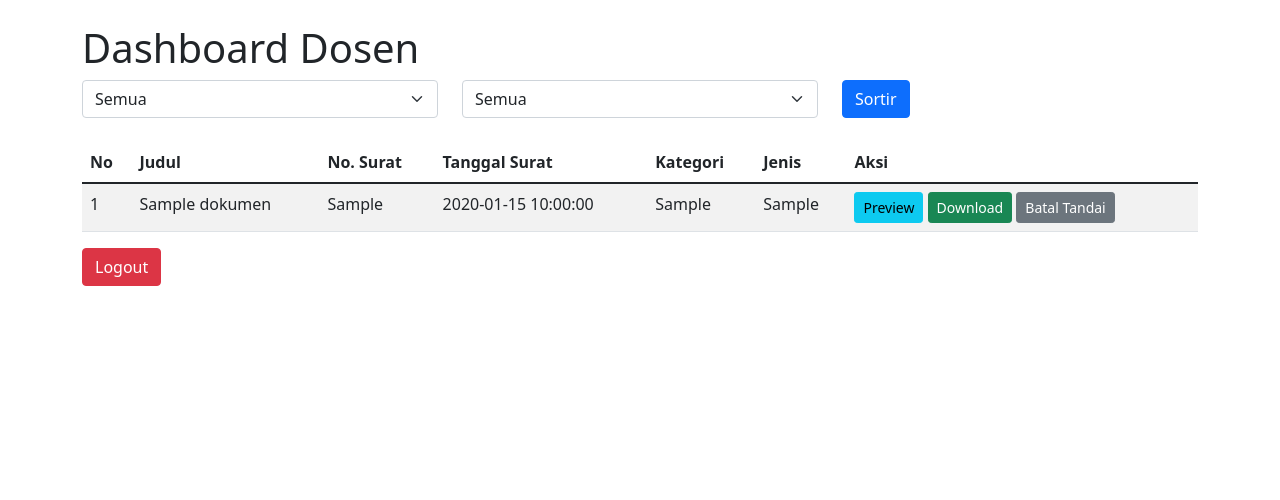
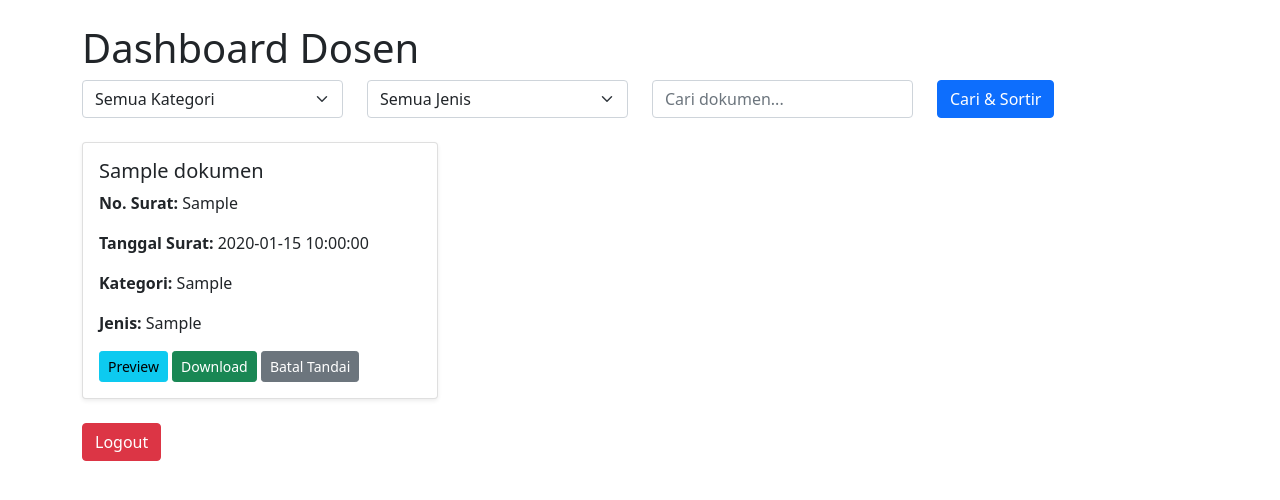
Before and after one commit to rizwandamn/arsip_kepdir, a PHP site: page /dashboard_dosen.php in a window 1280 px wide. Shown: the top 500 px of the page. Run offline with PHP 8.4, Linux system fonts and the light colour scheme; the visitor is signed in with stand-in values (Sample User, id 1); tables that the repository leaves empty or names only in its code hold one stand-in row (values such as "Sample post").

Commit message:
search dosen

```diff
--- a/dashboard_dosen.php
+++ b/dashboard_dosen.php
@@ -16,25 +16,41 @@ if (!isset($_SESSION['role']) || $_SESSION['role'] != 'dosen') {
     exit();
 }
 
+// Ambil ID user yang sedang login
+$userId = $_SESSION['id_user'];
+
 // Siapkan variabel filter
 $kategori_filter = isset($_POST['kategori']) ? $_POST['kategori'] : '';
 $jenis_filter = isset($_POST['jenis']) ? $_POST['jenis'] : '';
+$search_term = isset($_POST['search']) ? $_POST['search'] : '';
 
-// Query untuk mengambil semua dokumen dengan filter
-$query = "SELECT * FROM dokumen WHERE 1=1";
+// Query untuk mengambil dokumen yang DITANDAI oleh dosen
+$query = "SELECT d.* FROM dokumen d
+          JOIN marked_dokumen md ON d.id_dokumen = md.id_dokumen
+          WHERE md.id_user = ?";
 
 // Tambahkan filter kategori jika ada
 if ($kategori_filter) {
-    $query .= " AND kategori = '$kategori_filter'";
+    $query .= " AND d.kategori = '$kategori_filter'";
 }
 
 // Tambahkan filter jenis jika ada
 if ($jenis_filter) {
-    $query .= " AND jenis = '$jenis_filter'";
+    $query .= " AND d.jenis = '$jenis_filter'";
 }
 
-$query .= " ORDER BY created_at DESC";
-$result = mysqli_query($conn, $query);
+// Tambahkan filter pencarian berdasarkan judul atau nomor surat
+if ($search_term) {
+    $query .= " AND (d.title LIKE '%$search_term%' OR d.no_surat LIKE '%$search_term%')";
+}
+
+$query .= " ORDER BY d.created_at DESC";
+
+// Siapkan statement
+$stmt = mysqli_prepare($conn, $query);
+mysqli_stmt_bind_param($stmt, 'i', $userId); // Bind hanya ID user
+mysqli_stmt_execute($stmt);
+$result = mysqli_stmt_get_result($stmt);
 
 if (!$result) {
     die("Query error: " . mysqli_error($conn));
@@ -54,12 +70,12 @@ if (!$result) {
     <div class="container">
         <h1 class="mt-4">Dashboard Dosen</h1>
 
-        <!-- Form sortir kategori dan jenis surat -->
+        <!-- Form sortir kategori, jenis surat dan search -->
         <form method="post" action="">
             <div class="row mb-4">
                 <div class="col">
                     <select name="kategori" class="form-select">
-                        <option value="">Semua</option>
+                        <option value="">Semua Kategori</option>
                         <option value="pendidikan" <?= $kategori_filter == 'pendidikan' ? 'selected' : ''; ?>>Pendidikan</option>
                         <option value="penelitian" <?= $kategori_filter == 'penelitian' ? 'selected' : ''; ?>>Penelitian</option>
                         <option value="pengabdian" <?= $kategori_filter == 'pengabdian' ? 'selected' : ''; ?>>Pengabdian</option>
@@ -68,72 +84,58 @@ if (!$result) {
                 </div>
                 <div class="col">
                     <select name="jenis" class="form-select">
-                        <option value="">Semua</option>
+                        <option value="">Semua Jenis</option>
                         <option value="surat_keputusan" <?= $jenis_filter == 'surat_keputusan' ? 'selected' : ''; ?>>Surat Keputusan</option>
                         <option value="surat_tugas" <?= $jenis_filter == 'surat_tugas' ? 'selected' : ''; ?>>Surat Tugas</option>
                     </select>
                 </div>
                 <div class="col">
-                    <button type="submit" class="btn btn-primary">Sortir</button>
+                    <input type="text" name="search" class="form-control" placeholder="Cari dokumen..." value="<?= htmlspecialchars($search_term); ?>">
+                </div>
+                <div class="col">
+                    <button type="submit" class="btn btn-primary">Cari & Sortir</button>
                 </div>
             </div>
         </form>
 
-        <!-- Tabel daftar dokumen -->
-        <table class="table table-striped">
-            <thead>
-                <tr>
-                    <th>No</th>
-                    <th>Judul</th>
-                    <th>No. Surat</th>
-                    <th>Tanggal Surat</th>
-                    <th>Kategori</th>
-                    <th>Jenis</th>
-                    <th>Aksi</th>
-                </tr>
-            </thead>
-            <tbody>
+        <!-- Menampilkan dokumen dalam bentuk kartu -->
+        <div class="row">
             <?php if (mysqli_num_rows($result) > 0): ?>
-                    <?php $no = 1; while ($row = mysqli_fetch_assoc($result)): ?>
-                    <tr>
-                        <td><?= $no++; ?></td>
-                        <td><?= $row['title']; ?></td>
-                        <td><?= $row['no_surat']; ?></td>
-                        <td><?= $row['tanggal_surat']; ?></td>
-                        <td><?= ucfirst($row['kategori']); ?></td>
-                        <td><?= ucfirst($row['jenis']); ?></td>
-                        <td>
+                <?php while ($row = mysqli_fetch_assoc($result)): ?>
+                    <div class="col-md-4">
+                        <div class="card mb-4 shadow-sm">
+                            <div class="card-body">
+                                <h5 class="card-title"><?= htmlspecialchars($row['title']); ?></h5>
+                                <p class="card-text"><strong>No. Surat:</strong> <?= htmlspecialchars($row['no_surat']); ?></p>
+                                <p class="card-text"><strong>Tanggal Surat:</strong> <?= htmlspecialchars($row['tanggal_surat']); ?></p>
+                                <p class="card-text"><strong>Kategori:</strong> <?= ucfirst(htmlspecialchars($row['kategori'])); ?></p>
+                                <p class="card-text"><strong>Jenis:</strong> <?= ucfirst(htmlspecialchars($row['jenis'])); ?></p>
+
                                 <!-- Tombol aksi -->
                                 <a href="preview_dokumen.php?id=<?= $row['id_dokumen']; ?>" class="btn btn-info btn-sm">Preview</a>
                                 <a href="download_dokumen.php?id=<?= $row['id_dokumen']; ?>" class="btn btn-success btn-sm">Download</a>
-                            <!-- Cek apakah dokumen sudah ditandai oleh user -->
+
+                                <!-- Tombol Tandai/Batal Tandai -->
                                 <?php
-                            $userId = $_SESSION['id_user'];
-                            $docId = $row['id_dokumen'];
+                                $isMarkedQuery = "SELECT * FROM marked_dokumen WHERE id_user = ? AND id_dokumen = ?";
+                                $isMarkedStmt = mysqli_prepare($conn, $isMarkedQuery);
+                                mysqli_stmt_bind_param($isMarkedStmt, 'ii', $userId, $row['id_dokumen']);
+                                mysqli_stmt_execute($isMarkedStmt);
+                                $isMarkedResult = mysqli_stmt_get_result($isMarkedStmt);
 
-                            $checkQuery = "SELECT * FROM marked_dokumen WHERE id_user = ? AND id_dokumen = ?";
-                            $checkStmt = mysqli_prepare($conn, $checkQuery);
-                            mysqli_stmt_bind_param($checkStmt, 'ii', $userId, $docId);
-                            mysqli_stmt_execute($checkStmt);
-                            $checkResult = mysqli_stmt_get_result($checkStmt);
-
-                            $isMarked = mysqli_num_rows($checkResult) > 0; // True jika sudah ditandai
+                                $isMarked = mysqli_num_rows($isMarkedResult) > 0;
                                 ?>
-
-                            <!-- Tambahkan tombol "Tandai/Batal Tandai" -->
-                            <a href="mark_dokumen.php?id=<?= $docId; ?>" class="btn btn-secondary btn-sm">
+                                <a href="mark_dokumen.php?id=<?= $row['id_dokumen']; ?>" class="btn btn-secondary btn-sm">
                                     <?= $isMarked ? 'Batal Tandai' : 'Tandai'; ?>
                                 </a>
-                        </td>
-                    </tr>
+                            </div>
+                        </div>
+                    </div>
                 <?php endwhile; ?>
             <?php else: ?>
-                    <tr>
-                        <td colspan="7" class="text-center">Tidak ada dokumen</td>
-                    </tr>
+                <p class="text-center">Tidak ada dokumen yang sesuai dengan pencarian atau filter.</p>
             <?php endif; ?>
-            </tbody>
-        </table>
+        </div>
 
         <!-- Tombol logout -->
         <a href="logout.php" class="btn btn-danger">Logout</a>
```
Lines whose indentation alone changed are shown as unchanged.
